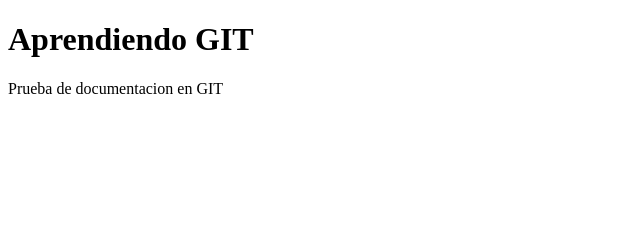
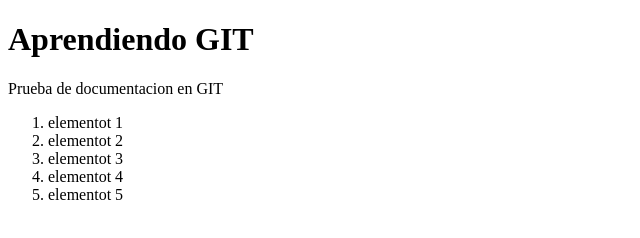
Before and after one commit to BritoOs/prueba-git, a plain HTML site: page index.html in a window 1280 px wide. Shown: the whole page, without its empty margins (0-640 px from the left). Drawn offline with Linux system fonts and the light colour scheme.

Commit message:
agregando index.js al index.hmtl

```diff
--- a/index.html
+++ b/index.html
@@ -10,5 +10,15 @@
     <p>
         Prueba de documentacion en GIT
     </p>
+
+    <ol>
+        <li>elementot 1</li>
+        <li>elementot 2</li>
+        <li>elementot 3</li>
+        <li>elementot 4</li>
+        <li>elementot 5</li>
+    </ol>
+
+    <script src="index.js"></script>
 </body>
 </html>
```
